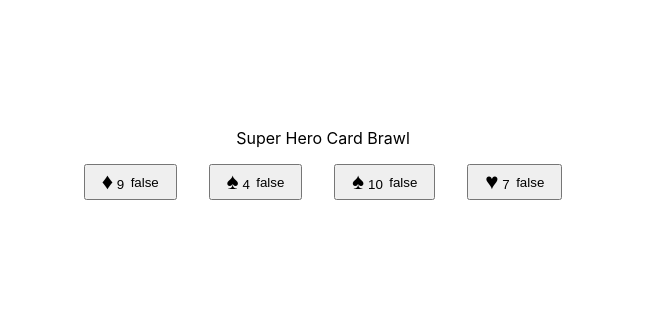
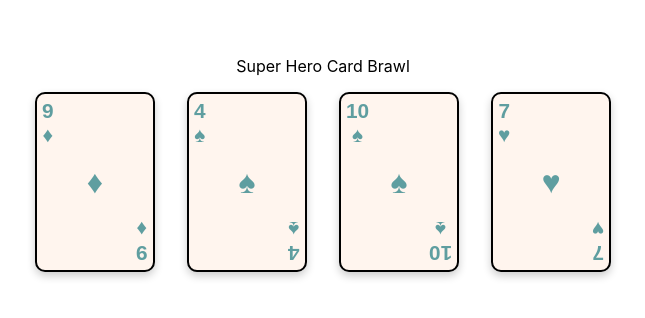
Before and after one commit to evilpaper/super-hero-card-brawl, a website built with Vite: page index.html in a window 1280 px wide. Shown: the part 252-570 px from the top of the page, without its empty margins (317-962 px from the left). Built offline with nearby package versions, Linux system fonts and the light colour scheme.

Commit message:
Add a bit better style on cards, disable played cards

```diff
--- a/src/style.css
+++ b/src/style.css
@@ -20,19 +20,61 @@ ul {
   list-style: none;
   display: flex;
   gap: 2rem;
-  margin:0;
+  margin: 0;
   padding: 0;
   text-indent: 0;
   list-style-type: 0;
 
-  button {
-    padding: 0.2rem 1rem;
+  .card {
+    width: 120px;
+    height: 180px;
+    color: cadetblue;
+    background: seashell;
+    border-radius: 10px;
+    border: 2px solid #000;
+    box-shadow: 0 4px 8px rgba(0, 0, 0, 0.2);
+    position: relative;
     display: flex;
-    align-items: center;
-    gap: 0.4rem;
+    flex-direction: column;
+    justify-content: space-between;
+    padding: 10px;
 
-    .suite {
-      font-size: 1.4rem;
+    .top-left,
+    .bottom-right {
+      display: flex;
+      flex-direction: column;
+      align-items: center;
+      position: absolute;
+      font-size: 1.3rem;
+    }
+
+    .top-left {
+      top: 5px;
+      left: 5px;
+    }
+
+    .bottom-right {
+      bottom: 5px;
+      right: 5px;
+      transform: rotate(180deg);
+    }
+
+    .center {
+      display: flex;
+      justify-content: center;
+      align-items: center;
+      font-size: 2rem;
+      height: 100%;
+      width: 100%;
+      text-align: center;
+    }
+
+    .value {
+      font-weight: bold;
     }
   }
+
+  *:disabled {
+    background-color: silver;
+  }
 }
--- a/src/view/view.ts
+++ b/src/view/view.ts
@@ -16,13 +16,19 @@ export default class View {
       this.game.board.cards.forEach((card) => {
         const cardElement = document.createElement("li");
         cardElement.innerHTML = `
-                    <li class="card">
-                        <button>
-                            <div>
-                                <span class="suite">${card.suite}</span>
-                                <span>${card.value}</span>
+                    <li>
+                        <button ${card.played && "disabled"} class="card">
+                          <div class="top-left">
+                              <span class="value">${card.rank}</span>
+                              <span class="suite">${card.suite}</span>
                             </div>
-                             <span>${card.played}</span>
+                            <div class="center">
+                              <span class="suite">${card.suite}</span>
+                            </div>
+                            <div class="bottom-right">
+                              <span class="value">${card.rank}</span>
+                              <span class="suite">${card.suite}</span>
+                            </div>
                         </button>
                     </li>
                 `;
```
